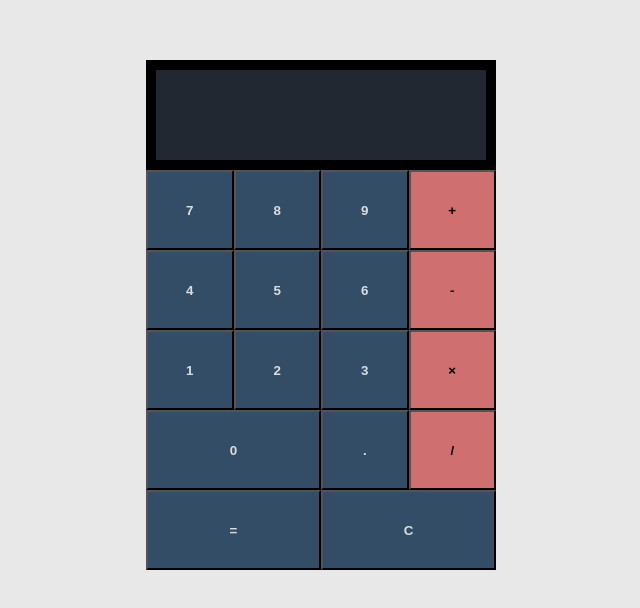
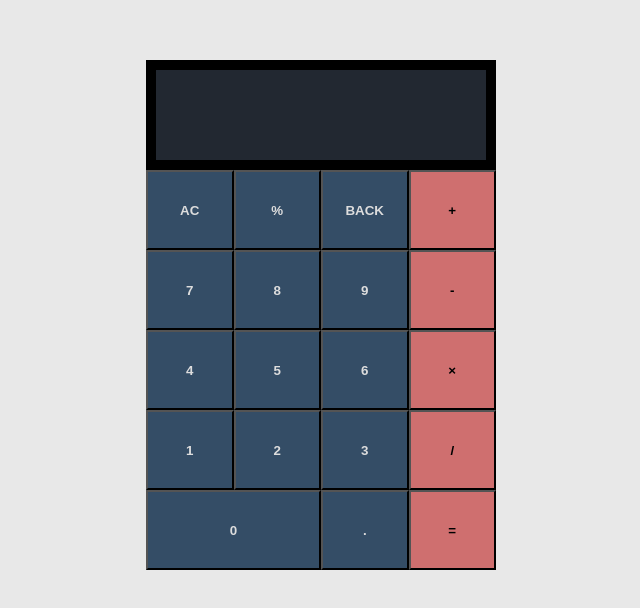
Before and after one commit to Tahahosseini/calculator, a plain HTML site: page index.html in a window 1280 px wide. Shown: the part 108-716 px from the top of the page, without its empty margins (319-959 px from the left). Drawn offline with Linux system fonts and the light colour scheme.

Commit message:
Add percentage operator and make it function

```diff
--- a/index.html
+++ b/index.html
@@ -18,32 +18,35 @@
         </div>
         <!-- Buttons -->
         <div class="row">
+            <button class="clear btn">AC</button>
+            <button class="percentage btn op">%</button>
+            <button class="backspace btn">BACK</button>
+            <button class="plus btn four op">+</button>
+        </div>
+        <div class="row">
             <button class="digit btn seven">7</button>
             <button class="digit btn eight">8</button>
             <button class="digit btn nine">9</button>
-            <button class="plus btn four op">+</button>
+            <button class="minus btn op">-</button>
         </div>
         <div class="row">
             <button class="digit btn four">4</button>
             <button class="digit btn five">5</button>
             <button class="digit btn six">6</button>
-            <button class="minus btn op">-</button>
+            <button class="multiply btn op">×</button>
         </div>
         <div class="row">
             <button class="digit btn one">1</button>
             <button class="digit btn two">2</button>
             <button class="digit btn three">3</button>
-            <button class="multiply btn op">×</button>
+            <button class="divide btn op">/</button>
         </div>
         <div class="row">
             <button class="digit btn zero">0</button>
             <button class="btn decimal">.</button>
-            <button class="divide btn op">/</button>
+            <button class="equals btn op">=</button>
         </div>
-        <div class="row">
-            <button class="equals btn">=</button>
-            <button class="clear btn">C</button>
-        </div>
+
     </div>
 
     <script src="script.js"></script>
--- a/script.js
+++ b/script.js
@@ -8,6 +8,8 @@ const divideBtn = document.querySelector(".divide")
 const equalsBtn = document.querySelector(".equals")
 const clearBtn = document.querySelector(".clear")
 const decimal = document.querySelector(".decimal")
+const percent = document.querySelector(".percentage")
+const backspace = document.querySelector(".backspace")
 
 let displayNumber;
 let firstNum;
@@ -26,6 +28,9 @@ function divide(a, b) {
         let result = a / b
         return Math.round(result * 100000) / 100000
     }
+}
+function evaluatePercent(a) {
+    return a * 0.01
 }
 
 // when digits are clicked
@@ -49,6 +54,11 @@ allDigits.forEach(digit => {
             displayNumber.textContent += e.target.textContent;
         }
     })
+})
+
+// percentage logic
+percent.addEventListener("click", () => {
+    displayNumber.textContent = evaluatePercent(displayNumber.textContent)
 })
 
 // decimal logic
@@ -101,6 +111,10 @@ function evaluateResult() {
         case "/":
             result = divide(firstNum, secondNum)
             break;
+
+        // case "%":
+        //     result = evaluatePercent(firstNum)
+        //     break;
     }
     displayNumber.textContent = result
     isDecimal = false
--- a/style.css
+++ b/style.css
@@ -44,16 +44,20 @@ flex-wrap: wrap;
     height: 80px;
 }
 
-.btn.equals,
-.btn.zero,
+
+.btn.zero {
+    width: 50%;
+}
+
 .btn.clear {
-    width: 50%;
+    width: 25%;
 }
 
 .decimal,
 .digit,
-.equals,
-.clear {
+.clear,
+.percentage.btn,
+.backspace {
     background-color: #344d66;
     color: #dddddd;
 }
```
